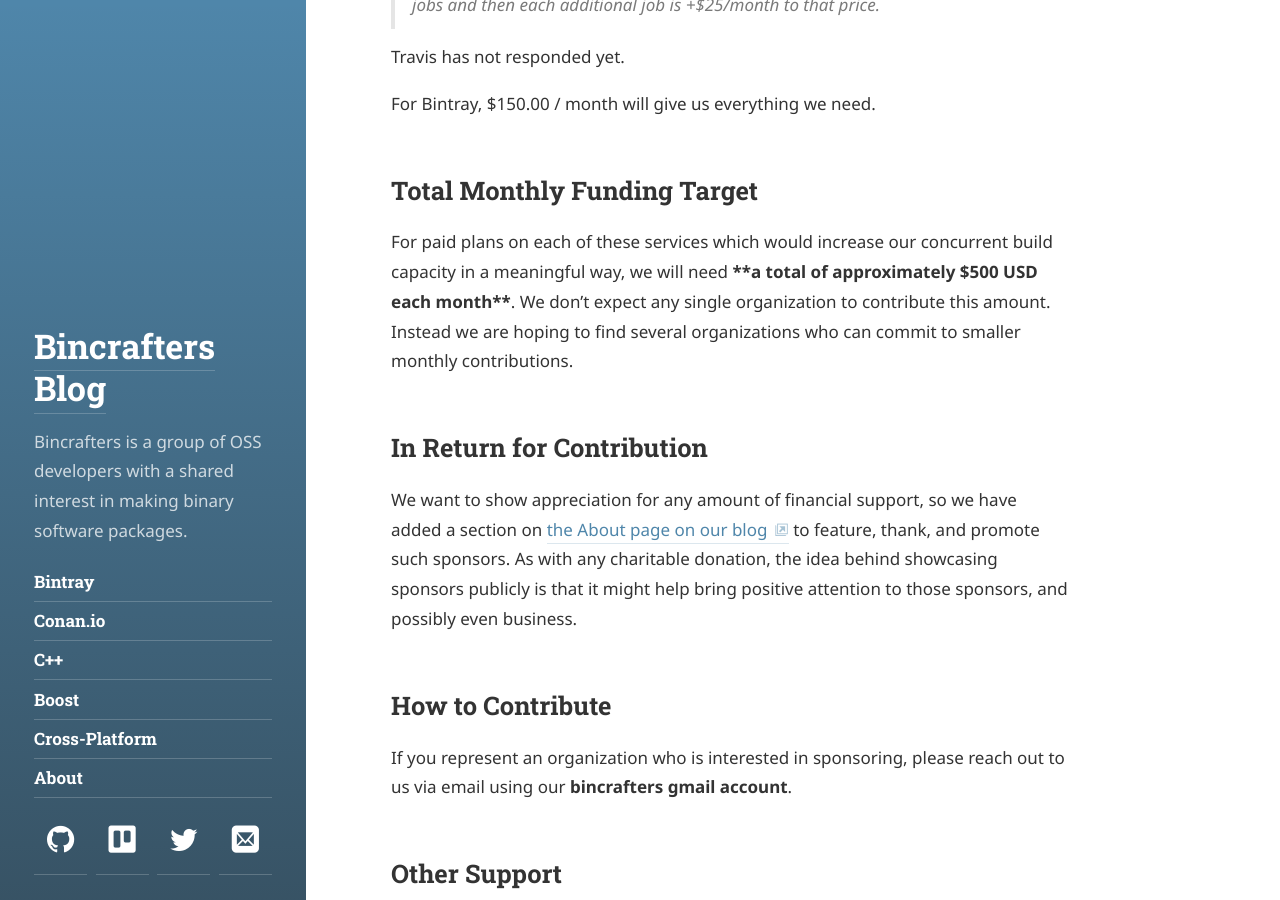
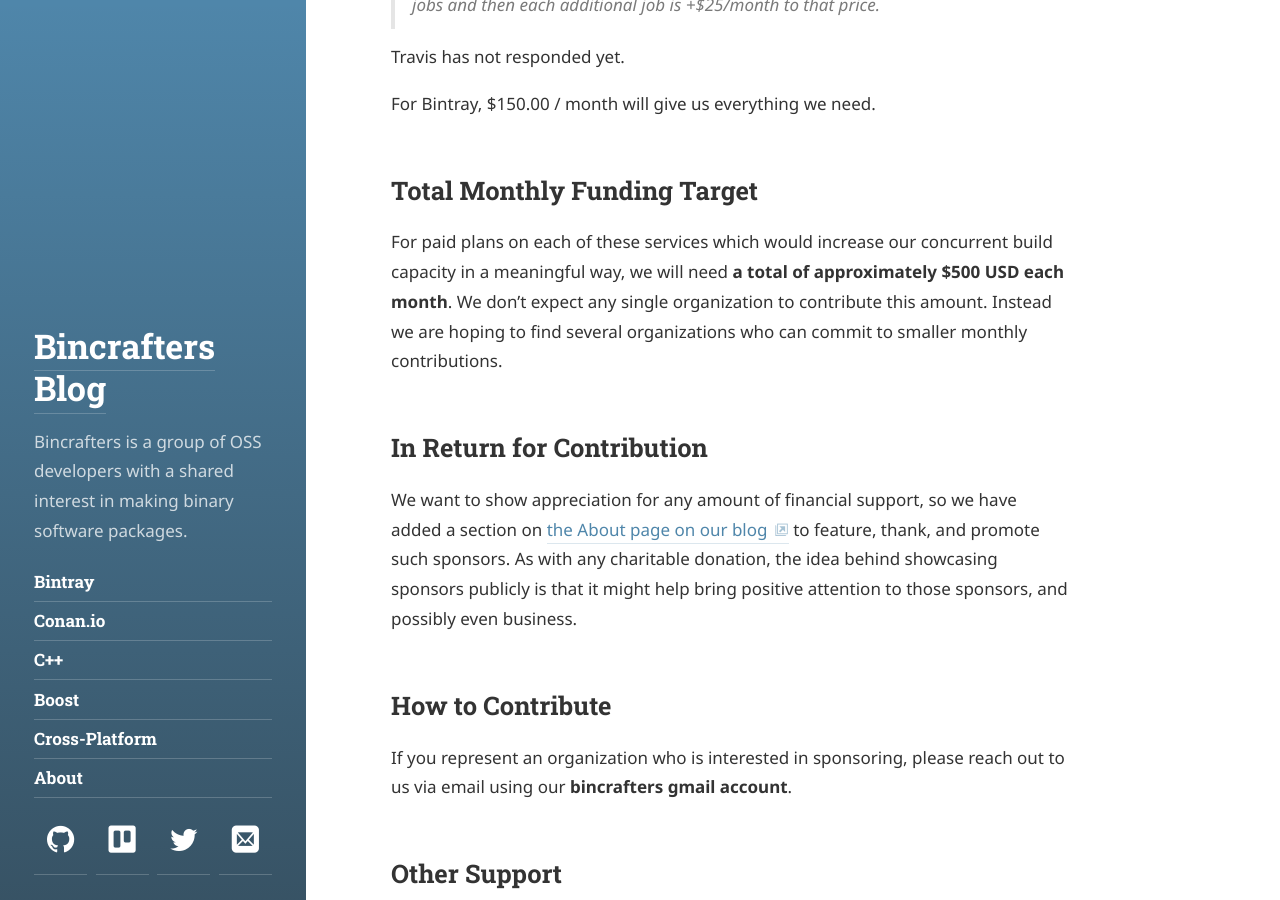
Before and after one commit to bincrafters/bincrafters.github.io, a Jekyll site: the page built from _posts/2017-11-20-Continuous-Integration-Sponsorship.md, in a window 1280 px wide and 900 px high, scrolled down 944 px. Built offline with Jekyll 4.4.1, drawn with Linux system fonts in a browser that asks for light colours; some web fonts are replaced.

Commit message:
updated formatting

```diff
--- a/_posts/2017-11-20-Continuous-Integration-Sponsorship.md
+++ b/_posts/2017-11-20-Continuous-Integration-Sponsorship.md
@@ -19,7 +19,7 @@ Travis has not responded yet.
 For Bintray, $150.00 / month will give us everything we need.
 
 ## Total Monthly Funding Target
-For paid plans on each of these services which would increase our concurrent build capacity in a meaningful way, we will need __**a total of approximately $500 USD each month**__.  We don't expect any single organization to contribute this amount.  Instead we are hoping to find several organizations who can commit to smaller monthly contributions.
+For paid plans on each of these services which would increase our concurrent build capacity in a meaningful way, we will need __a total of approximately $500 USD each month__.  We don't expect any single organization to contribute this amount.  Instead we are hoping to find several organizations who can commit to smaller monthly contributions.
 
 ## In Return for Contribution
 We want to show appreciation for any amount of financial support, so we have added a section on [the About page on our blog](https://bincrafters.github.io/about/) to feature, thank, and promote such sponsors.  As with any charitable donation, the idea behind showcasing sponsors publicly is that it might help bring positive attention to those sponsors, and possibly even business.
```
